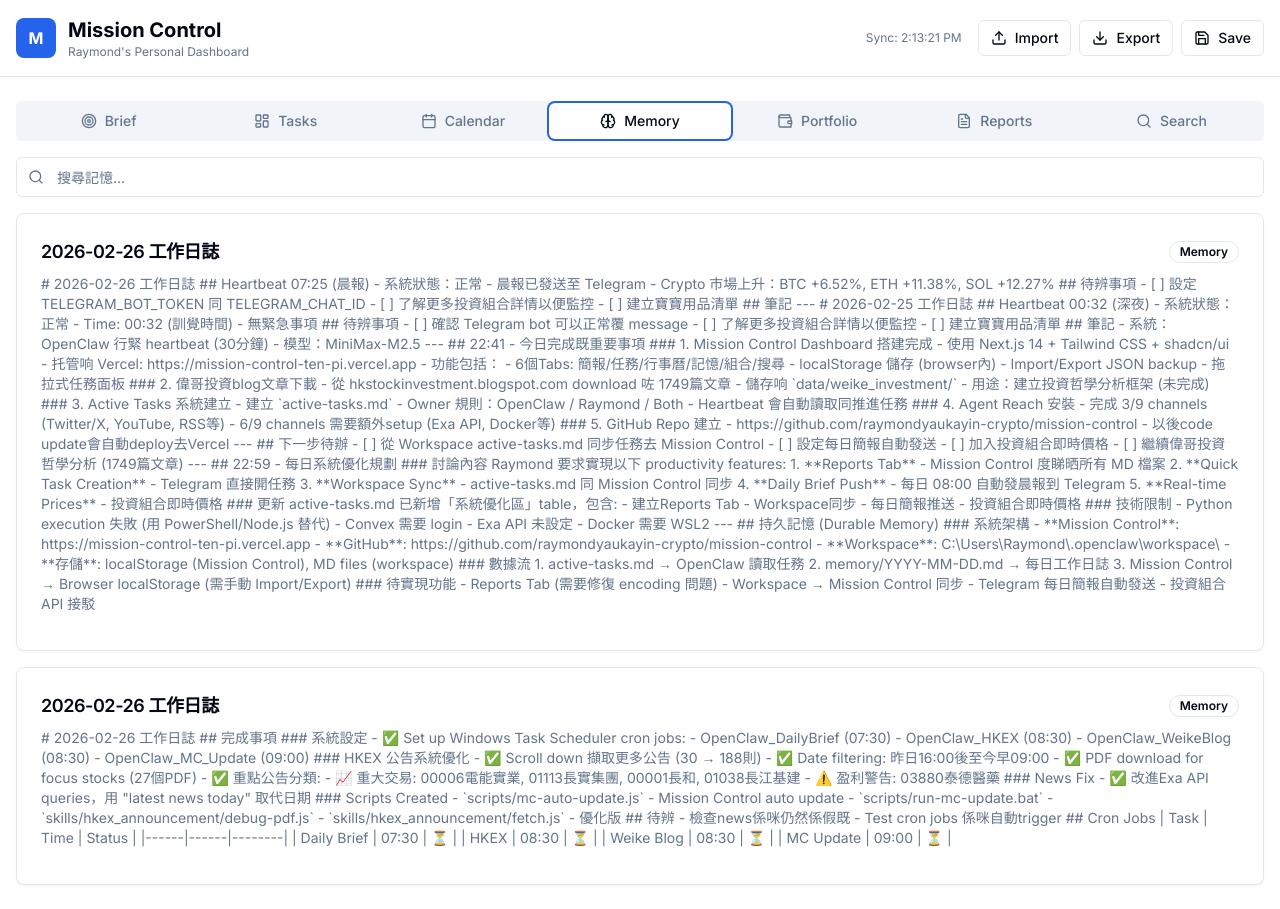
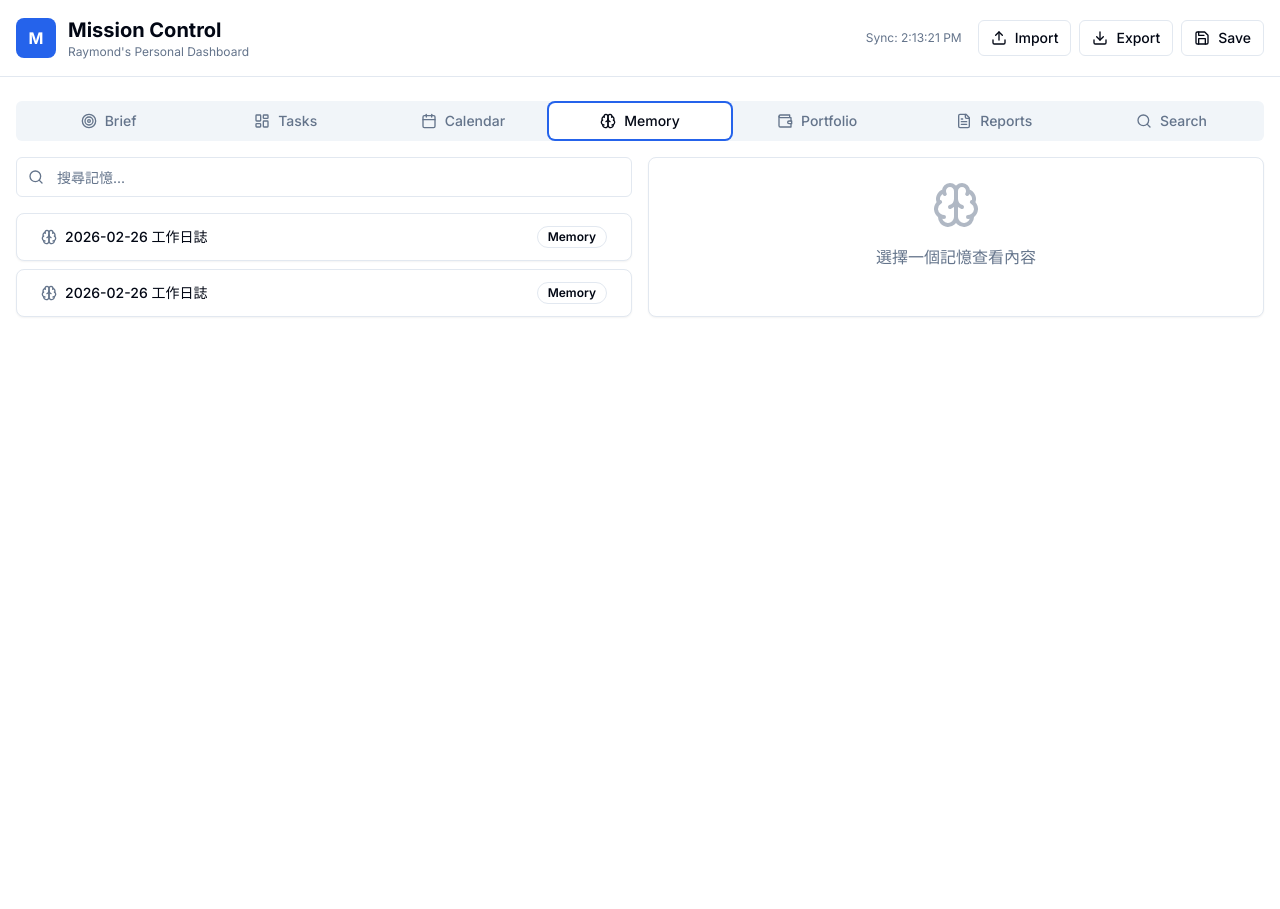
Before and after one commit to raymondyaukayin-crypto/mission-control, a Next.js app: page / in a window 1280 px wide. Both pictures are taken after a click on the tab "Memory". After the commit the page ends 800 px from the top, so only its background shows below. Built offline with nearby package versions, Linux system fonts and the light colour scheme.

Commit message:
Improve Memory view - list + preview

```diff
--- a/src/app/page.tsx
+++ b/src/app/page.tsx
@@ -143,8 +143,12 @@ function CalendarView({ events }: { events: CalendarEvent[] }) {
 
 function MemoryLibrary({ memories }: { memories: Memory[] }) {
   const [search, setSearch] = useState("")
+  const [selectedMemory, setSelectedMemory] = useState<Memory | null>(null)
   const filtered = memories.filter(m => search === "" || m.title.toLowerCase().includes(search.toLowerCase()) || m.content.toLowerCase().includes(search.toLowerCase()))
+
   return (
+    <div className="grid grid-cols-1 lg:grid-cols-2 gap-4">
+      {/* Left: Memory List */}
       <div className="space-y-4">
         <div className="flex gap-2">
           <div className="relative flex-1">
@@ -152,21 +156,48 @@ function MemoryLibrary({ memories }: { memories: Memory[] }) {
             <Input placeholder="搜尋記憶..." className="pl-10" value={search} onChange={(e) => setSearch(e.target.value)} />
           </div>
         </div>
-      <div className="grid gap-4">
+        <div className="space-y-2">
           {filtered.map((m) => (
-          <Card key={m.id}>
-            <CardHeader className="pb-2">
+            <Card key={m.id} className={`hover:shadow-md transition-shadow cursor-pointer ${selectedMemory?.id === m.id ? 'ring-2 ring-primary bg-primary/5' : ''}`} onClick={() => setSelectedMemory(m)}>
+              <CardHeader className="py-3">
                 <div className="flex items-center justify-between">
-                <CardTitle className="text-lg">{m.title}</CardTitle>
+                  <div className="flex items-center gap-2">
+                    <Brain className="w-4 h-4 text-muted-foreground" />
+                    <span className="text-sm font-medium truncate">{m.title}</span>
+                  </div>
                   <Badge variant="outline">{m.category}</Badge>
                 </div>
               </CardHeader>
+            </Card>
+          ))}
+        </div>
+      </div>
+
+      {/* Right: Content Preview */}
+      <div className="space-y-4">
+        {selectedMemory ? (
+          <Card className="h-full">
+            <CardHeader>
+              <CardTitle>{selectedMemory.title}</CardTitle>
+              <CardDescription>{selectedMemory.category} • {new Date(selectedMemory.createdAt).toLocaleDateString()}</CardDescription>
+            </CardHeader>
             <CardContent>
-              <p className="text-sm text-muted-foreground">{m.content}</p>
-              <div className="flex gap-2 mt-3">{m.tags.map((t) => (<Badge key={t} variant="secondary" className="text-xs">{t}</Badge>))}</div>
+              <div className="bg-muted p-4 rounded-lg whitespace-pre-wrap text-sm font-mono max-h-[500px] overflow-y-auto">
+                {selectedMemory.content}
+              </div>
+              <div className="flex gap-2 mt-3">
+                {selectedMemory.tags.map((t) => (<Badge key={t} variant="secondary" className="text-xs">{t}</Badge>))}
+              </div>
             </CardContent>
           </Card>
-        ))}
+        ) : (
+          <Card className="h-full flex items-center justify-center">
+            <CardContent className="text-center text-muted-foreground">
+              <Brain className="w-12 h-12 mx-auto mb-4 opacity-50" />
+              <p>選擇一個記憶查看內容</p>
+            </CardContent>
+          </Card>
+        )}
       </div>
     </div>
   )
```
Lines whose indentation alone changed are shown as unchanged.
